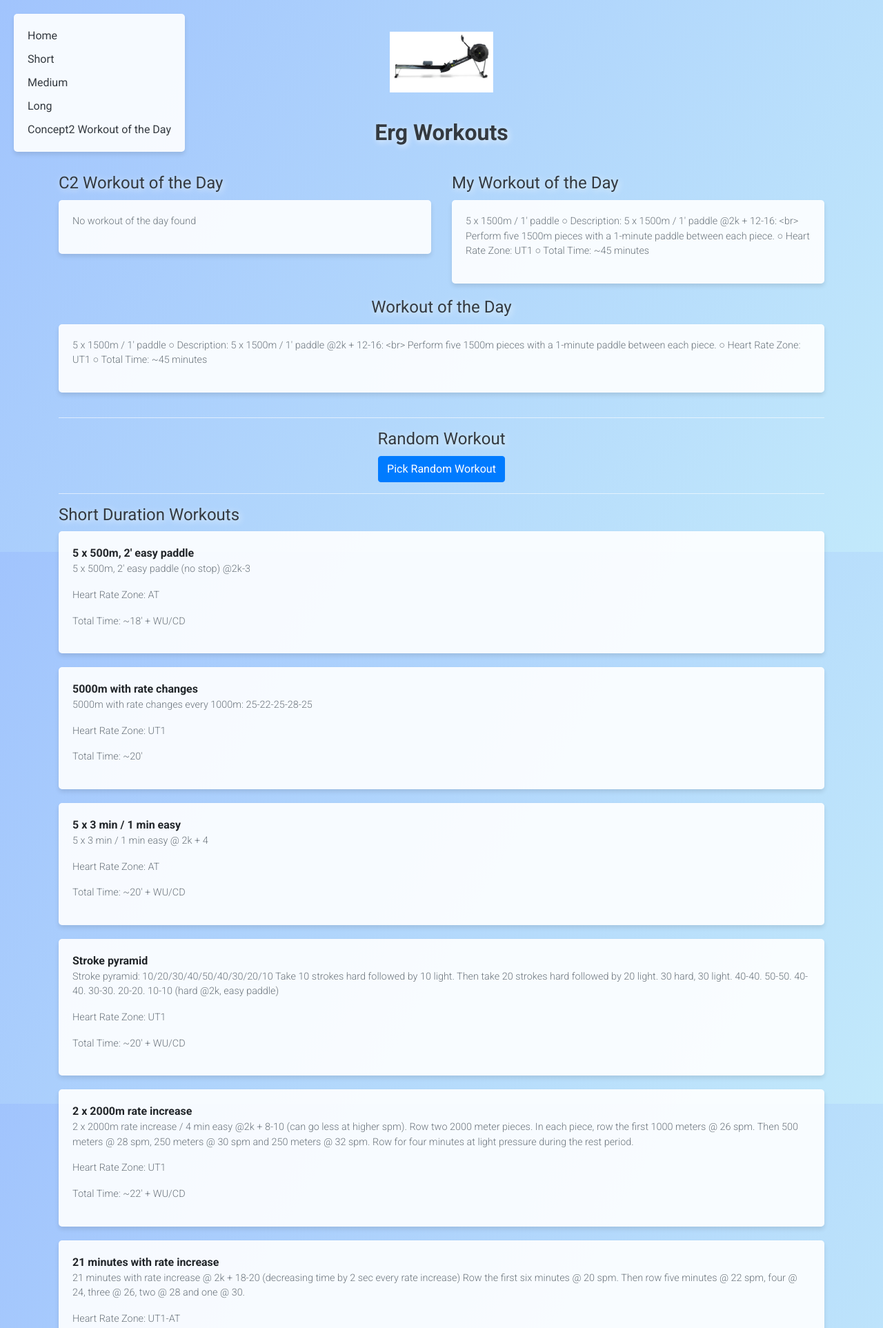
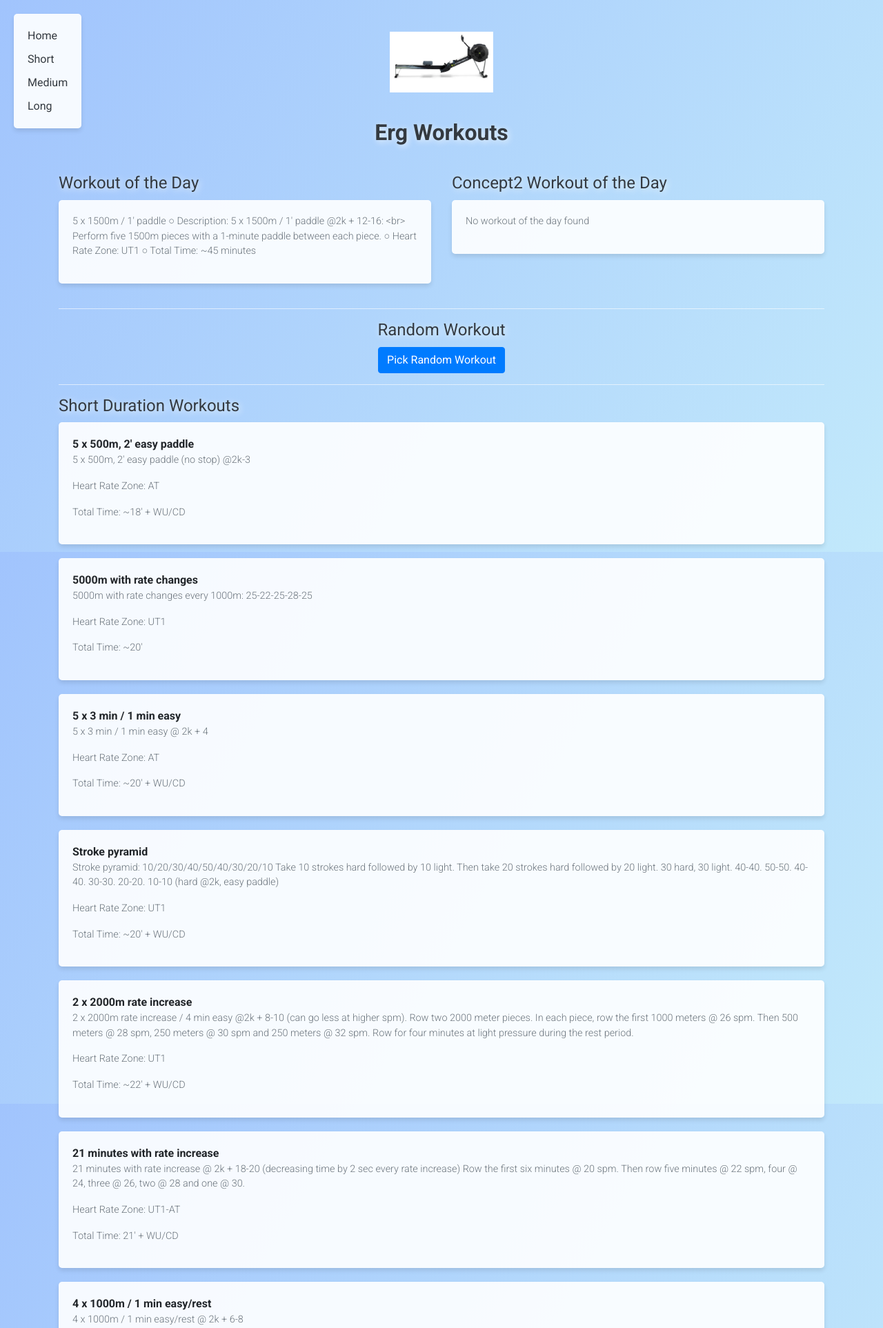
Before and after one commit to mediantre/ergworkouts, a Flask app: page / in a window 1280 px wide. Shown: the top 1925 px of the page at 69% size. Run offline with Flask 3, Linux system fonts and the light colour scheme; some libraries are stand-ins or nearby versions.

Commit message:
Remove old code

```diff
--- a/templates/erg_workouts.html
+++ b/templates/erg_workouts.html
@@ -200,7 +200,6 @@
         <a href="#short-duration">Short</a>
         <a href="#medium-duration">Medium</a>
         <a href="#long-duration">Long</a>
-        <a href="#c2-wod">Concept2 Workout of the Day</a>
     </div>
     <div class="container">
         <header class="header" id="home">
@@ -209,31 +208,21 @@
         </header>
 
         <div class="row">
-            <!-- Left column for C2 WOD -->
+            <!-- Two Column workouts of the day -->
             <div class="col-md-6">
-                <h3>C2 Workout of the Day</h3>
+                <h3>Workout of the Day</h3>
+                <div class="workout-box">
+                    <p>{{ workout_of_the_day }}</p>
+                </div>
+            </div>
+            <div class="col-md-6">
+                <h3>Concept2 Workout of the Day</h3>
                 <div class="workout-box">
                     <p>{{ c2_workout_of_the_day }}</p>
                 </div>
             </div>
-            <!-- Right column for our Workout of the Day -->
-            <div class="col-md-6">
-                <h3>My Workout of the Day</h3>
-                <div class="workout-box">
-                    <p>{{ workout_of_the_day }}</p>
-                </div>
-            </div>
         </div>
 
-
-        <div class="row">
-            <div class="col-md-12">
-                <h3 class="text-center">Workout of the Day</h3>
-                <div class="workout-box">
-                    <p>{{ workout_of_the_day }}</p>
-                </div>
-            </div>
-        </div>
         <hr>
         <div class="row">
             <div class="col-md-12 text-center">
@@ -261,14 +250,6 @@
         </div>
         {% endfor %}
         <hr>
-        <div class="row" id="c2-wod">
-            <div class="col-md-12">
-                <h3>Concept2 Workout of the Day</h3>
-                <div class="workout-box">
-                    <p>{{ c2_workout_of_the_day }}</p>
-                </div>
-            </div>
-        </div>
     </div>
     <script src="https://code.jquery.com/jquery-3.5.1.slim.min.js"></script>
     <script src="https://cdn.jsdelivr.net/npm/@popperjs/core@2.9.3/dist/umd/popper.min.js"></script>
```
